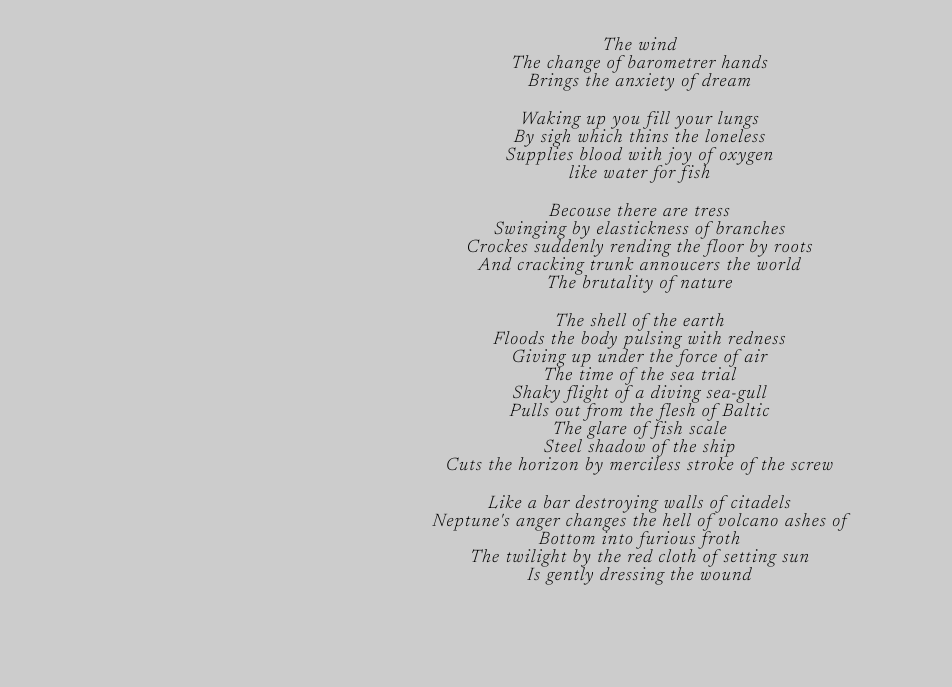
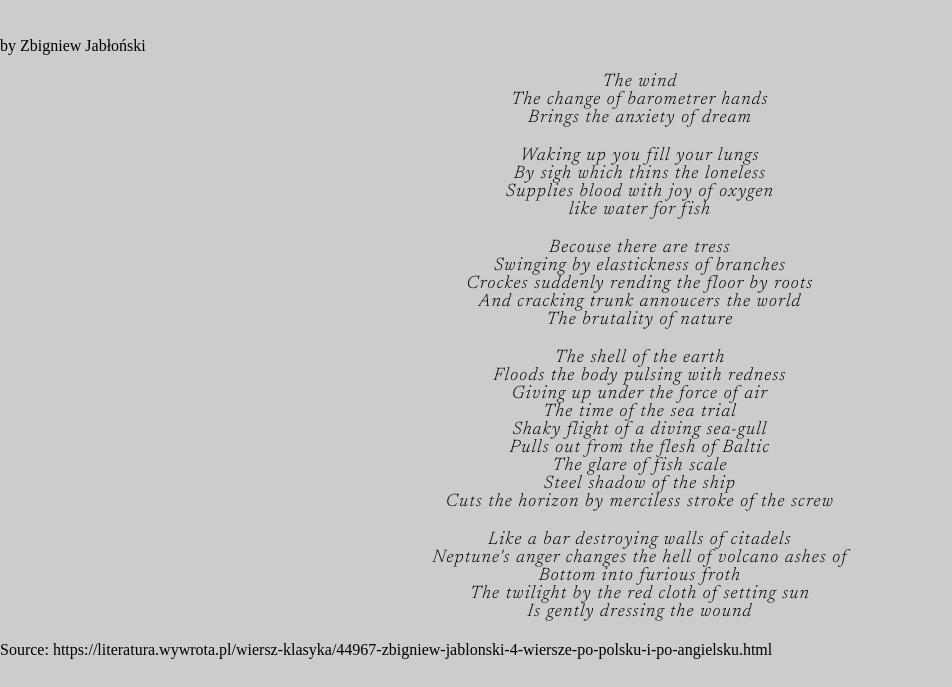
Before and after one commit to barzie01/learning-git-2, a plain HTML site: page learning-git-2/index.html in a window 1280 px wide. Shown: the part 113-800 px from the top of the page, without its empty margins (0-952 px from the left). Drawn offline with Linux system fonts and the light colour scheme; a web font is replaced by a local one.

Commit message:
Add span elements to html

```diff
--- a/learning-git-2/index.html
+++ b/learning-git-2/index.html
@@ -10,6 +10,7 @@
   </head>
   <body>
     <h1>The twilight</h1>
+    <span>by Zbigniew Jabłoński</span>
     <p>
       The wind<br>The change of barometrer hands<br>Brings the anxiety of dream
     </p>
@@ -25,5 +26,6 @@
     <p>
       Like a bar destroying walls of citadels<br>Neptune's anger changes the hell of volcano ashes of<br>Bottom into furious froth<br>The twilight by the red cloth of setting sun<br>Is gently dressing the wound
     </p>
+    <span>Source: https://literatura.wywrota.pl/wiersz-klasyka/44967-zbigniew-jablonski-4-wiersze-po-polsku-i-po-angielsku.html</span>
   </body>
 </html>
```
